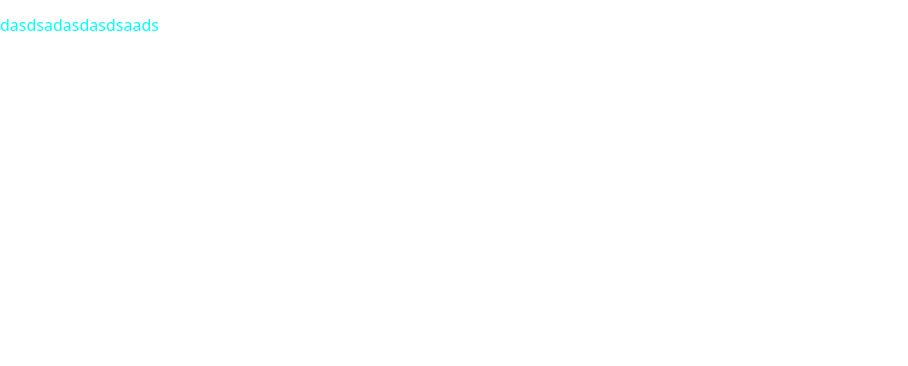
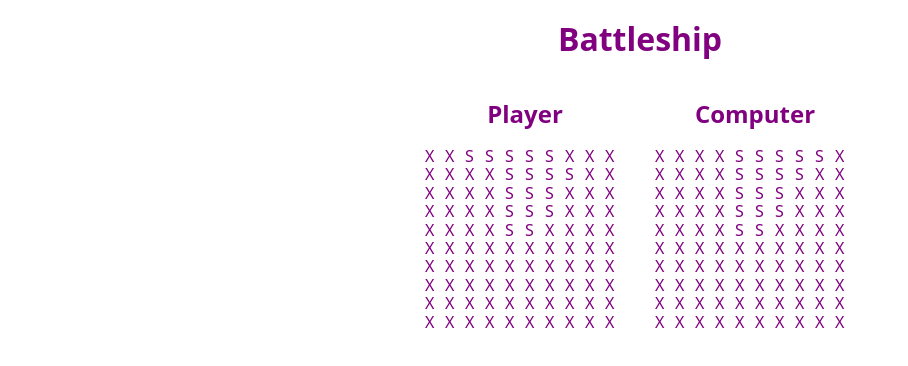
Before and after one commit to AndreiFlau/Project---Battleship, a website built with webpack: page src/index.html in a window 1280 px wide. Shown: the whole page, without its empty margins (0-908 px from the left). Built offline with nearby package versions, Linux system fonts and the light colour scheme.

Commit message:
displayBoard, html, css changes

```diff
--- /dev/null
+++ b/src/displayBoard.js
@@ -0,0 +1,19 @@
+import Ship from "./Ship.js";
+
+export default function displayBoard(player, whereToDisplay) {
+  const htmlDisplay = document.querySelector(whereToDisplay);
+  const parentDiv = document.createElement("div");
+  parentDiv.className = "gameboard";
+  const board = player.board.board;
+  for (let y = 0; y < board.length; y++) {
+    for (let x = 0; x < board.length; x++) {
+      const cell = document.createElement("div");
+      cell.innerText = "X";
+      if (board[y][x] instanceof Ship) {
+        cell.innerText = "S";
+      }
+      parentDiv.appendChild(cell);
+      htmlDisplay.appendChild(parentDiv);
+    }
+  }
+}
--- a/src/index.html
+++ b/src/index.html
@@ -6,6 +6,10 @@
     <title>Document</title>
   </head>
   <body>
-    <p>dasdsadasdasdsaads</p>
+    <h1>Battleship</h1>
+    <div class="boards">
+      <div class="player"><h2>Player</h2></div>
+      <div class="computer"><h2>Computer</h2></div>
+    </div>
   </body>
 </html>
--- a/src/index.js
+++ b/src/index.js
@@ -1,5 +1,6 @@
 import GameBoard from "./GameBoard.js";
 import Ship from "./Ship.js";
+import displayBoard from "./displayBoard.js";
 import Player from "./player.js";
 import "./styles.css";
 import "modern-normalize/modern-normalize.css";
@@ -13,13 +14,15 @@ const destroyer = new Ship(3);
 const patrolBoat = new Ship(2);
 
 player.placeShip(carrier, 0, 2, "horizontal");
-// player.placeShip(battleship, 1, 4, "horizontal");
-// player.placeShip(submarine, 2, 4, "horizontal");
-// player.placeShip(destroyer, 3, 4, "horizontal");
-// player.placeShip(patrolBoat, 4, 4, "horizontal");
+player.placeShip(battleship, 1, 4, "horizontal");
+player.placeShip(submarine, 2, 4, "horizontal");
+player.placeShip(destroyer, 3, 4, "horizontal");
+player.placeShip(patrolBoat, 4, 4, "horizontal");
 
-// computer.placeShip(carrier, 0, 4, "horizontal");
-// computer.placeShip(battleship, 1, 4, "horizontal");
-// computer.placeShip(submarine, 2, 4, "horizontal");
-// computer.placeShip(destroyer, 3, 4, "horizontal");
-// computer.placeShip(patrolBoat, 4, 4, "horizontal");
+computer.placeShip(carrier, 0, 4, "horizontal");
+computer.placeShip(battleship, 1, 4, "horizontal");
+computer.placeShip(submarine, 2, 4, "horizontal");
+computer.placeShip(destroyer, 3, 4, "horizontal");
+computer.placeShip(patrolBoat, 4, 4, "horizontal");
+displayBoard(player, ".player");
+displayBoard(computer, ".computer");
--- a/src/styles.css
+++ b/src/styles.css
@@ -1,3 +1,27 @@
 * {
-  color: aqua;
+  color: purple;
 }
+
+h1 {
+  display: flex;
+  justify-content: center;
+}
+
+.gameboard {
+  display: grid;
+  grid-template-columns: repeat(10, 20px);
+  grid-template-rows: auto;
+}
+
+.boards {
+  display: flex;
+  justify-content: center;
+  gap: 30px;
+}
+
+.player,
+.computer {
+  display: flex;
+  flex-direction: column;
+  align-items: center;
+}
--- a/webpack.config.cjs
+++ b/webpack.config.cjs
@@ -2,6 +2,7 @@ const path = require("path");
 const HtmlWebpackPlugin = require("html-webpack-plugin");
 
 module.exports = {
+  mode: "development",
   entry: "./src/index.js",
   output: {
     filename: "main.js",
```
